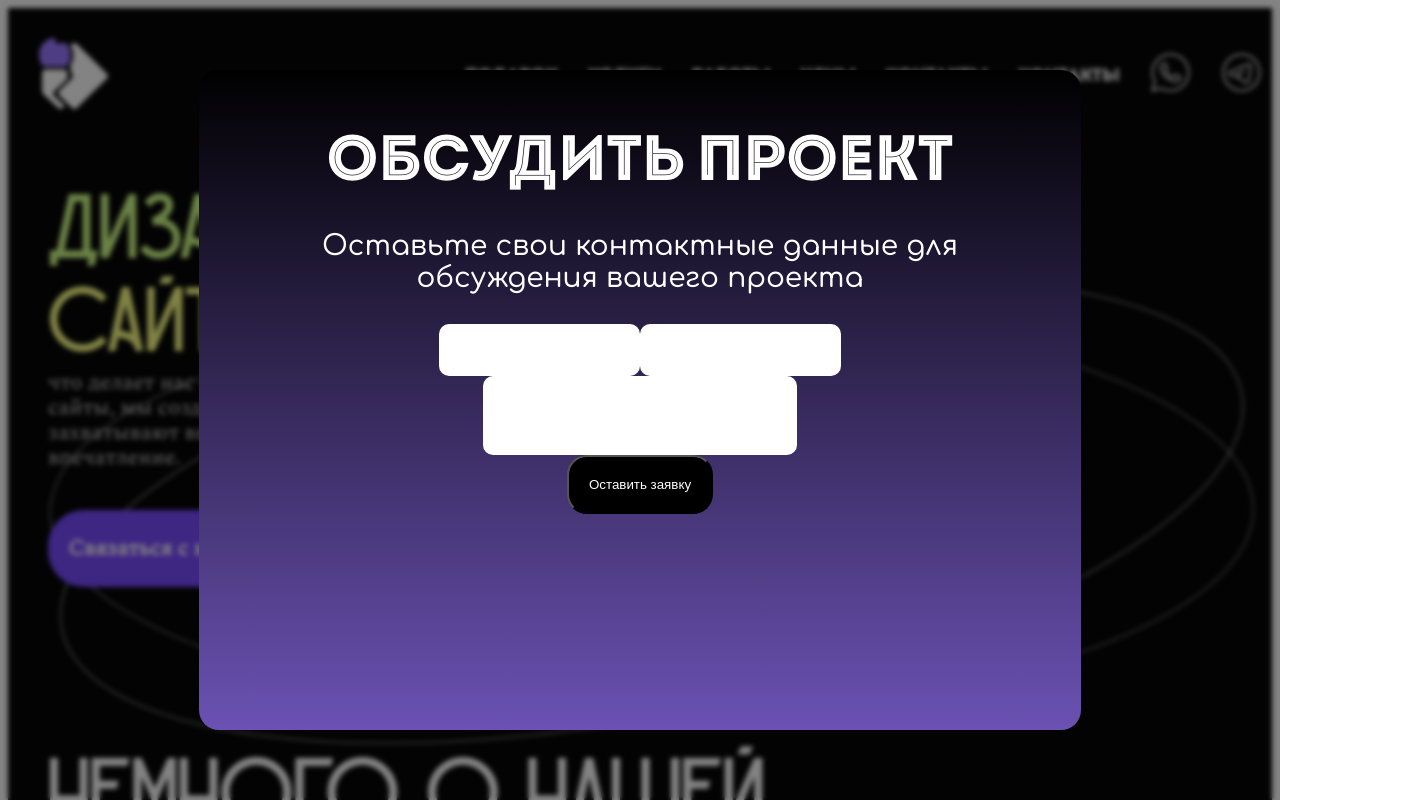
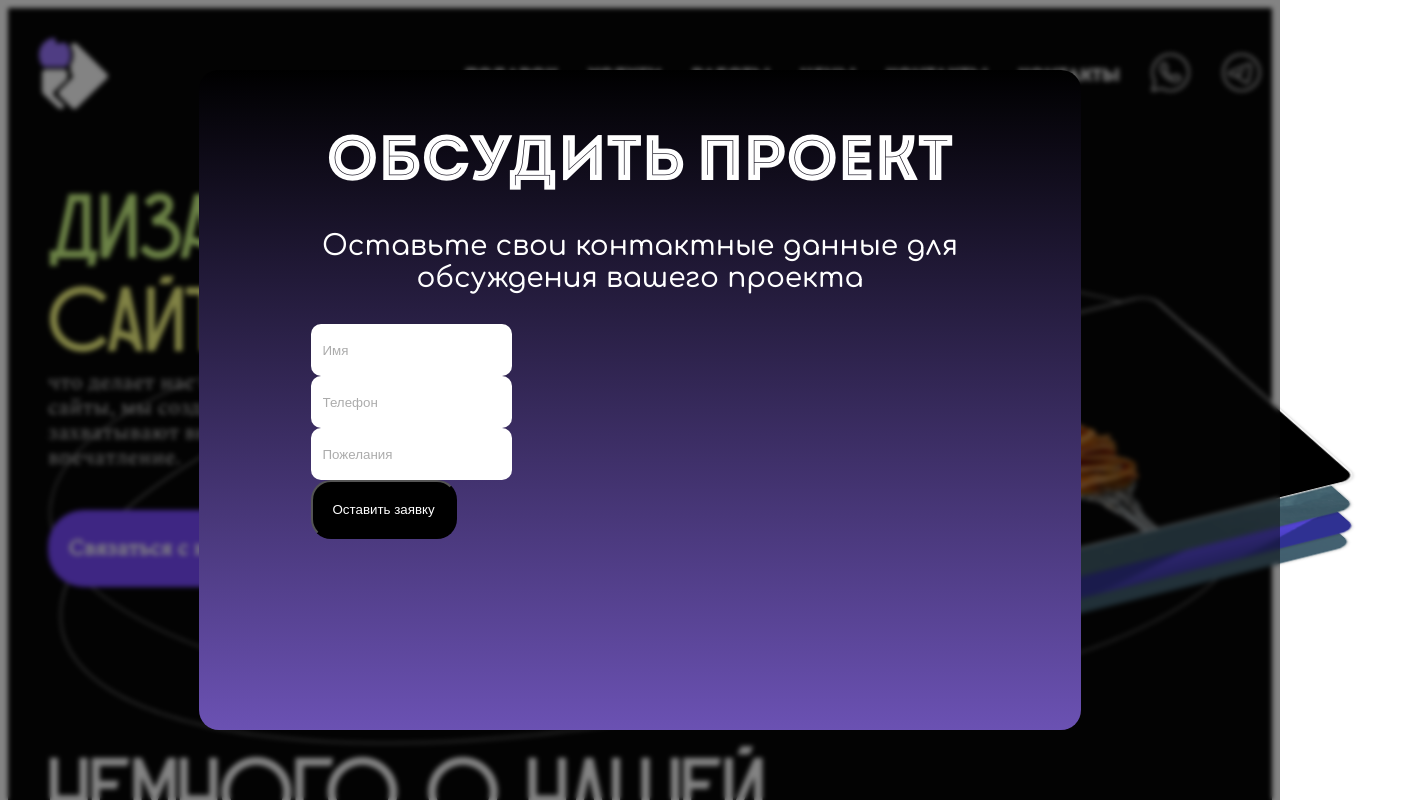
Before and after one commit to darikomarenko/landing-page, a React (Vite) app: page / in a window 1280 px wide. Both pictures are taken after a click on the button "Связаться с нами". Shown: the top 800 px of the page, 1421 px wide, since content can reach past the window. Built offline with nearby package versions, Linux system fonts and the light colour scheme; a web font is replaced by a local one.

Commit message:
add photo stack animation

```diff
--- a/src/components/Modal/index.tsx
+++ b/src/components/Modal/index.tsx
@@ -11,20 +11,39 @@ export default function Modal({ open, onClose }: ModalProps) {
     return null;
   }
 
+  function handleSubmit(event: React.FormEvent<HTMLFormElement>) {
+    event.preventDefault();
+
+    const formData = new FormData(event.currentTarget);
+    const name = formData.get('name') as string;
+    const phone = formData.get('phone') as string;
+    const wishes = formData.get('wishes') as string;
+
+    console.log('Имя:', name);
+    console.log('Телефон:', phone);
+    console.log('Пожелания:', wishes);
+  }
+
   return (
     <>
       <ModalBackground zindex="900" onClick={onClose}>
         <div className={styles['popup']}>
-          <div className={styles['popup__title']}>Обсудить проект</div>
-          <div className={styles['popup__description']}>Оставьте свои контактные данные для обсуждения вашего проекта</div>
-          <div className={styles['popup__namePhone']}>
-            <input type='text' className={styles['popup__name']} />
-            <input type='tel' className={styles['popup__phone']} />
-          </div>
-          <input type='text' className={styles['popup__wishes']} />
-          <button className={styles['popup__button']}>Оставить заявку</button>
+          <form className={styles['popup__form']} onSubmit={handleSubmit}>
+            <div className={styles['popup__title']}>Обсудить проект</div>
+            <div className={styles['popup__description']}>Оставьте свои контактные данные для обсуждения вашего проекта</div>
+            <div className={styles['popup__inputGroup']}>
+              <input type='text' className={styles['popup__input']} placeholder="Имя" name='name'/>
+            </div>
+            <div className={styles['popup__inputGroup']}>
+              <input type='tel' className={styles['popup__input']} placeholder="Телефон" name='phone'/>
+            </div>
+            <div className={styles['popup__inputGroup']}>
+              <input type='text' className={styles['popup__input']} placeholder="Пожелания" name='wishes' />
+            </div>
+            <button type="submit" className={styles['popup__button']}>Оставить заявку</button>
+          </form>
         </div>
       </ModalBackground>
     </>
-  )
+  );
 }
--- a/src/components/Prices/index.tsx
+++ b/src/components/Prices/index.tsx
@@ -14,11 +14,11 @@ export default function Prices() {
       <hr/>
       <div className={styles['prices__card']}>
       <svg width="111" height="111" viewBox="0 0 111 111" fill="none" xmlns="http://www.w3.org/2000/svg">
-<path d="M55.5 110C85.5995 110 110 85.5995 110 55.5C110 25.4005 85.5995 1 55.5 1C25.4005 1 1 25.4005 1 55.5C1 85.5995 25.4005 110 55.5 110Z" stroke-width="2" stroke-linecap="round" stroke-linejoin="round"/>
-<path d="M55.5 1C41.5056 15.694 33.7 35.2082 33.7 55.5C33.7 75.7918 41.5056 95.306 55.5 110C69.4943 95.306 77.2999 75.7918 77.2999 55.5C77.2999 35.2082 69.4943 15.694 55.5 1Z" stroke-width="2" stroke-linecap="round" stroke-linejoin="round"/>
-<path d="M1 55.5H110" stroke-width="2" stroke-linecap="round" stroke-linejoin="round"/>
-<path d="M18.3118 16.3887C18.3118 16.3887 32.4176 22.8004 55.8206 22.8004C79.2235 22.8004 93.3294 16.3887 93.3294 16.3887" stroke-width="2"/>
-<path d="M93.3293 95.2529C93.3293 95.2529 79.2235 88.8412 55.8205 88.8412C32.4176 88.8412 18.3117 95.2529 18.3117 95.2529" stroke-width="2"/>
+<path d="M55.5 110C85.5995 110 110 85.5995 110 55.5C110 25.4005 85.5995 1 55.5 1C25.4005 1 1 25.4005 1 55.5C1 85.5995 25.4005 110 55.5 110Z" strokeWidth="2" strokeLinecap="round" strokeLinejoin="round"/>
+<path d="M55.5 1C41.5056 15.694 33.7 35.2082 33.7 55.5C33.7 75.7918 41.5056 95.306 55.5 110C69.4943 95.306 77.2999 75.7918 77.2999 55.5C77.2999 35.2082 69.4943 15.694 55.5 1Z" strokeWidth="2" strokeLinecap="round" strokeLinejoin="round"/>
+<path d="M1 55.5H110" strokeWidth="2" strokeLinecap="round" strokeLinejoin="round"/>
+<path d="M18.3118 16.3887C18.3118 16.3887 32.4176 22.8004 55.8206 22.8004C79.2235 22.8004 93.3294 16.3887 93.3294 16.3887" strokeWidth="2"/>
+<path d="M93.3293 95.2529C93.3293 95.2529 79.2235 88.8412 55.8205 88.8412C32.4176 88.8412 18.3117 95.2529 18.3117 95.2529" strokeWidth="2"/>
 </svg>
 
         <div className={styles['prices__card-title']}>ЛЕНДИНГ</div>
@@ -36,11 +36,11 @@ export default function Prices() {
       <hr/>
       <div className={styles['prices__card']}>
       <svg width="111" height="111" viewBox="0 0 111 111" fill="none" xmlns="http://www.w3.org/2000/svg">
-<path d="M55.5 110C85.5995 110 110 85.5995 110 55.5C110 25.4005 85.5995 1 55.5 1C25.4005 1 1 25.4005 1 55.5C1 85.5995 25.4005 110 55.5 110Z" stroke-width="2" stroke-linecap="round" stroke-linejoin="round"/>
-<path d="M55.5 1C41.5056 15.694 33.7 35.2082 33.7 55.5C33.7 75.7918 41.5056 95.306 55.5 110C69.4943 95.306 77.2999 75.7918 77.2999 55.5C77.2999 35.2082 69.4943 15.694 55.5 1Z" stroke-width="2" stroke-linecap="round" stroke-linejoin="round"/>
-<path d="M1 55.5H110" stroke-width="2" stroke-linecap="round" stroke-linejoin="round"/>
-<path d="M18.3118 16.3887C18.3118 16.3887 32.4176 22.8004 55.8206 22.8004C79.2235 22.8004 93.3294 16.3887 93.3294 16.3887" stroke-width="2"/>
-<path d="M93.3293 95.2529C93.3293 95.2529 79.2235 88.8412 55.8205 88.8412C32.4176 88.8412 18.3117 95.2529 18.3117 95.2529" stroke-width="2"/>
+<path d="M55.5 110C85.5995 110 110 85.5995 110 55.5C110 25.4005 85.5995 1 55.5 1C25.4005 1 1 25.4005 1 55.5C1 85.5995 25.4005 110 55.5 110Z" strokeWidth="2" strokeLinecap="round" strokeLinejoin="round"/>
+<path d="M55.5 1C41.5056 15.694 33.7 35.2082 33.7 55.5C33.7 75.7918 41.5056 95.306 55.5 110C69.4943 95.306 77.2999 75.7918 77.2999 55.5C77.2999 35.2082 69.4943 15.694 55.5 1Z" strokeWidth="2" strokeLinecap="round" strokeLinejoin="round"/>
+<path d="M1 55.5H110" strokeWidth="2" strokeLinecap="round" strokeLinejoin="round"/>
+<path d="M18.3118 16.3887C18.3118 16.3887 32.4176 22.8004 55.8206 22.8004C79.2235 22.8004 93.3294 16.3887 93.3294 16.3887" strokeWidth="2"/>
+<path d="M93.3293 95.2529C93.3293 95.2529 79.2235 88.8412 55.8205 88.8412C32.4176 88.8412 18.3117 95.2529 18.3117 95.2529" strokeWidth="2"/>
 </svg>
         <div className={styles['prices__card-title']}>МНОГОСТРАНИЧНЫЙ</div>
         <div className={styles['prices__card-price']}>от 12 000 ₽</div>
@@ -56,11 +56,11 @@ export default function Prices() {
       <hr/>
       <div className={styles['prices__card']}>
       <svg width="111" height="111" viewBox="0 0 111 111" fill="none" xmlns="http://www.w3.org/2000/svg">
-<path d="M55.5 110C85.5995 110 110 85.5995 110 55.5C110 25.4005 85.5995 1 55.5 1C25.4005 1 1 25.4005 1 55.5C1 85.5995 25.4005 110 55.5 110Z" stroke-width="2" stroke-linecap="round" stroke-linejoin="round"/>
-<path d="M55.5 1C41.5056 15.694 33.7 35.2082 33.7 55.5C33.7 75.7918 41.5056 95.306 55.5 110C69.4943 95.306 77.2999 75.7918 77.2999 55.5C77.2999 35.2082 69.4943 15.694 55.5 1Z" stroke-width="2" stroke-linecap="round" stroke-linejoin="round"/>
-<path d="M1 55.5H110" stroke-width="2" stroke-linecap="round" stroke-linejoin="round"/>
-<path d="M18.3118 16.3887C18.3118 16.3887 32.4176 22.8004 55.8206 22.8004C79.2235 22.8004 93.3294 16.3887 93.3294 16.3887" stroke-width="2"/>
-<path d="M93.3293 95.2529C93.3293 95.2529 79.2235 88.8412 55.8205 88.8412C32.4176 88.8412 18.3117 95.2529 18.3117 95.2529" stroke-width="2"/>
+<path d="M55.5 110C85.5995 110 110 85.5995 110 55.5C110 25.4005 85.5995 1 55.5 1C25.4005 1 1 25.4005 1 55.5C1 85.5995 25.4005 110 55.5 110Z" strokeWidth="2" strokeLinecap="round" strokeLinejoin="round"/>
+<path d="M55.5 1C41.5056 15.694 33.7 35.2082 33.7 55.5C33.7 75.7918 41.5056 95.306 55.5 110C69.4943 95.306 77.2999 75.7918 77.2999 55.5C77.2999 35.2082 69.4943 15.694 55.5 1Z" strokeWidth="2" strokeLinecap="round" strokeLinejoin="round"/>
+<path d="M1 55.5H110" strokeWidth="2" strokeLinecap="round" strokeLinejoin="round"/>
+<path d="M18.3118 16.3887C18.3118 16.3887 32.4176 22.8004 55.8206 22.8004C79.2235 22.8004 93.3294 16.3887 93.3294 16.3887" strokeWidth="2"/>
+<path d="M93.3293 95.2529C93.3293 95.2529 79.2235 88.8412 55.8205 88.8412C32.4176 88.8412 18.3117 95.2529 18.3117 95.2529" strokeWidth="2"/>
 </svg>
         <div className={styles['prices__card-title']}>ИНТЕРНЕТ-МАГАЗИН</div>
         <div className={styles['prices__card-price']}>от 19 000 ₽</div>
--- a/src/components/Promo/index.tsx
+++ b/src/components/Promo/index.tsx
@@ -1,5 +1,8 @@
 import styles from './styles.module.scss'
-//import cardOne from '../../assets/one.png'
+import cardOne from '../../assets/one.png'
+import cardTwo from '../../assets/two.png'
+import cardThree from '../../assets/three.png'
+import cardFour from '../../assets/four.png'
 import workerOne from '../../assets/worker1.png'
 import workerTwo from '../../assets/worker2.png'
 import { useState } from 'react';
@@ -28,8 +31,13 @@ export default function Promo() {
         <div className={styles['promo__maininfo__buttons-three']}>10% по промокоду</div>
       </div>
       </div>
-    <div className={styles['promo__album']}>
-        {/*<img className={styles['promo__album-image']} src={cardOne} alt='photo'/>*/}
+      <div className={styles['promo-stack-container']}>
+    <div className={styles['promo-stack']}>
+    <img src={cardFour} alt="Photo 3"  className={styles["promo-stack__photo"]}/>
+    <img src={cardThree} alt="Photo 1" className={styles["promo-stack__photo"]}/>
+  <img src={cardTwo} alt="Photo 2"  className={styles["promo-stack__photo"]}/>
+  <img src={cardOne} alt="Photo 4"  className={styles["promo-stack__photo"]}/>
+  </div>
         </div>
     <div className={styles['promo__team']}>
     <div className={styles['promo__team__description']}>
--- a/src/components/Promo/styles.module.scss
+++ b/src/components/Promo/styles.module.scss
@@ -98,14 +98,71 @@
 
     }
 
-    &__album {
+    &-stack-container {
+        perspective: 1000px;
+        transform: rotateX(62deg) rotateZ(-26deg);
+    }
+
+    &-stack {
         position: absolute;
-        object-fit: contain;
-        left: 740px;
-        width: 300px;
+        left: 780px;
+        top: -350px;
+        transform-style: preserve-3d;
+        &:hover {
+            &-photo {
+                transform: translate(-20px);
+            }
+        }
 
-        &-image {
-            perspective: 400px;
+        &__photo {
+            position: absolute;
+            top: 0;
+            left: 0;
+            width: 500px;
+            height: 464px;
+            object-fit: cover;
+            border-radius: 20px;
+            box-shadow: 0 0 5px rgba(0, 0, 0, 0.3);
+            transition: transform 1s ease;
+            transform: translateY(10px) rotate(-2deg) scale(0.95);
+
+            &:nth-child(1) {
+                z-index: 1;
+                left: -3px;
+                top:129px;
+                &:hover {
+                    z-index: 3;
+                }
+            }
+
+
+            &:nth-child(2) {
+                z-index: 1;
+                left: 16px;
+                top:100px;
+                &:hover {
+                    z-index: 3;
+                }
+            }
+
+            &:nth-child(3) {
+                z-index: 1;
+                left: 35px;
+                top: 58px;
+                &:hover {
+                    z-index: 3;
+                }
+            }
+
+            &:last-child {
+                z-index: 2;
+                left: 60px;
+                border: 2px solid rgba(255, 255, 255, 1);
+            }
+            &:hover {
+                transform: translateY(-200px)
+            }
+
         }
 
     }
--- a/src/constants/Reviews/index.ts
+++ b/src/constants/Reviews/index.ts
@@ -38,7 +38,7 @@ export const data: IReviewItem[] = [
             hasButton: false,
 	},
 	{
-		id: '28487f63-6f96-4602-bf81-70c51d9ff8c0',
+		id: '28487f63-6f96-4602-bf81-70c51d9ff8c6',
 		photo: '../assets/personSix.png',
 		description: 'Сотрудничество с этими дизайнерами было отличным опытом! Они создали уникальный дизайн для моего сайта. А еще у них очень крутой сайт, какой гений это делал?',
             hasButton: false,
```
